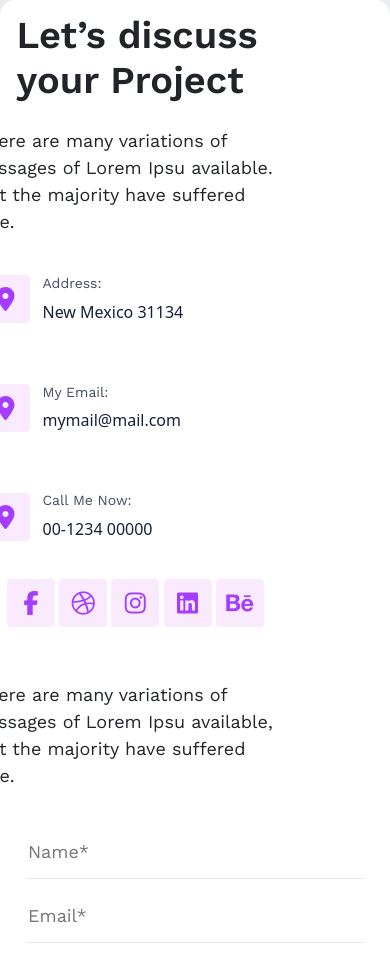
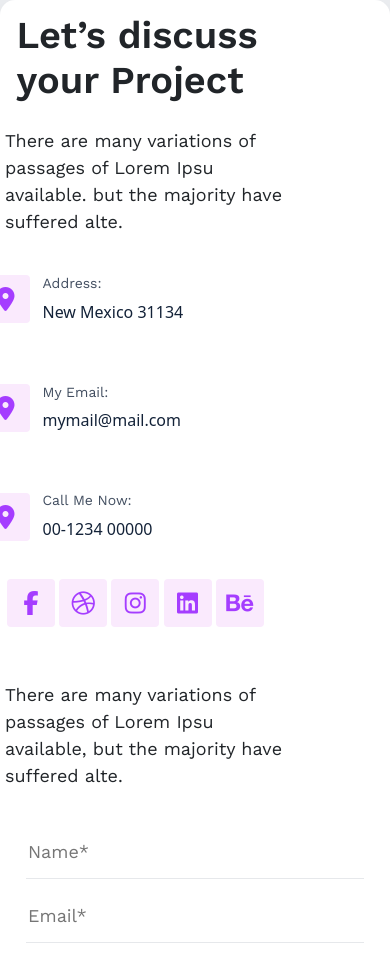
Before and after one commit to FarhanaAktar/portfulio, a plain HTML site: page index.html in a window 390 px wide. Shown: the part 8540-9504 px from the top of the page. Drawn offline with nearby package versions, Linux system fonts and the light colour scheme.

Commit message:
responsive

```diff
--- a/css/responsive.css
+++ b/css/responsive.css
@@ -242,8 +242,8 @@ left:-44%;
 }
 .contact_item p {
 	position: relative;
-	left:-65%;
-	width:306px;
+	left:-50%;
+	width:278px;
 	margin-top:23px;
 }
 .contact_info{
@@ -258,8 +258,8 @@ left:-44%;
 }
 .contact_list p {
 	position: relative;
-	left:-65%;
-	width:306px;
+	left:-50%;
+	width:278px;
 	margin-top:54px;
 }
 .contact_form{
```
